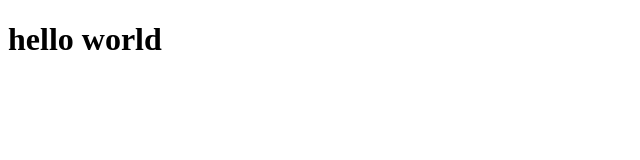
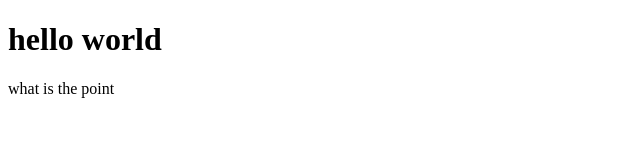
Before and after one commit to shar628/AmazonWeekEnd.7.4.22, a plain HTML site: page index.html in a window 1280 px wide. Shown: the whole page, without its empty margins (0-640 px from the left). Drawn offline with Linux system fonts and the light colour scheme.

Commit message:
7.4.22.  14:29

```diff
--- a/index.html
+++ b/index.html
@@ -8,5 +8,6 @@
 </head>
 <body>
     <h1>hello world</h1>
+    <header>what is the point</header>
 </body>
 </html>
```
